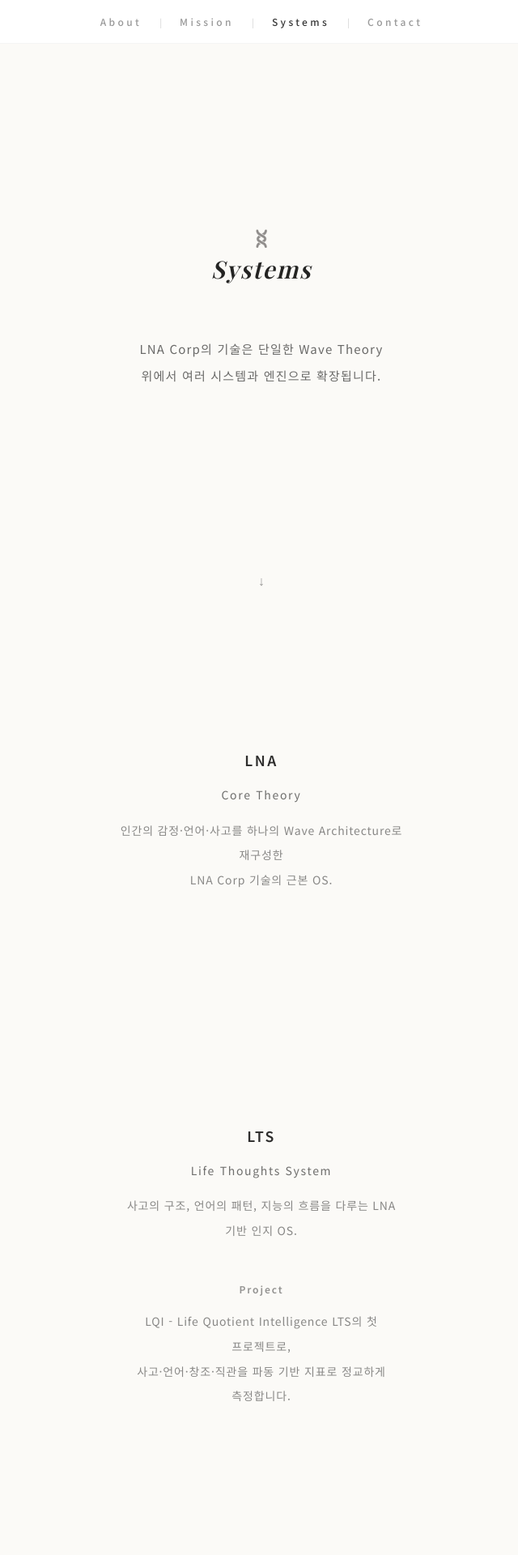
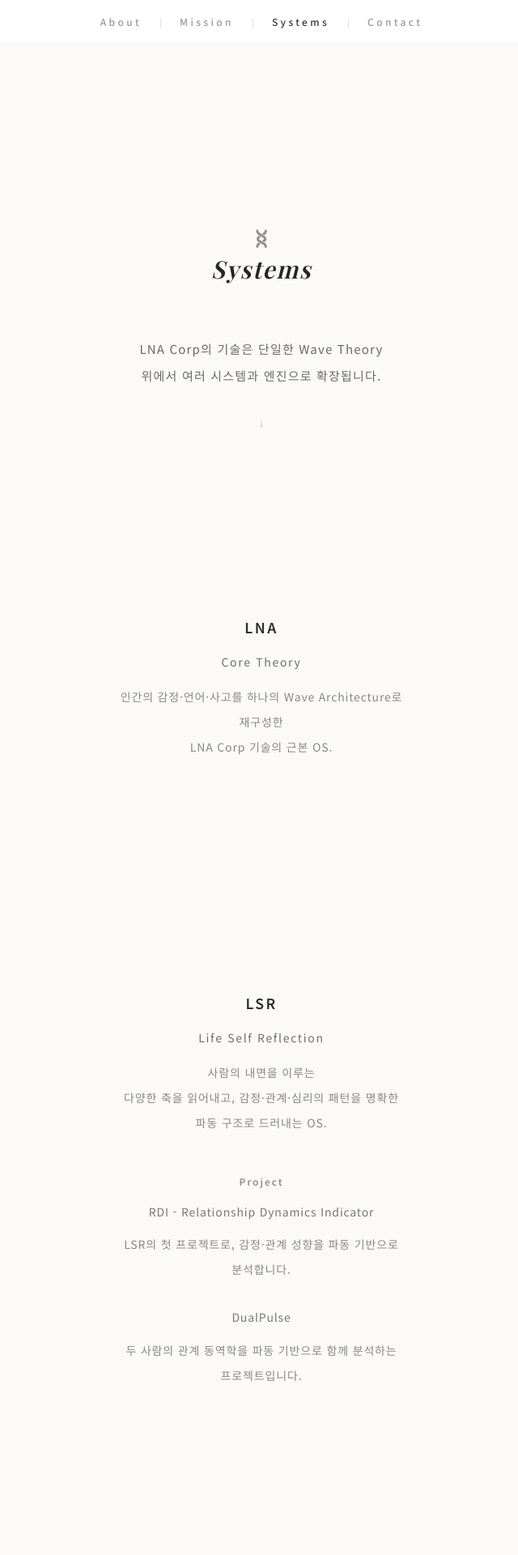
Before and after one commit to LNA-Corp/LNA, a Next.js app: page /systems in a window 1280 px wide. Shown: the top 1920 px of the page at 81% size, without its empty margins (317-957 px from the left). Built offline with nearby package versions, Linux system fonts and the light colour scheme.

Commit message:
Refine scroll hints and update Systems project listings.
Place inline arrows on intro pages, remove Contact hint, reorder LSR/LTS, and add DualPulse plus revised LQI copy.

```diff
--- a/src/app/about/page.tsx
+++ b/src/app/about/page.tsx
@@ -29,7 +29,7 @@ export default function AboutPage() {
     <PageShell>
       {(S) => (
         <>
-          <SubpageHero style={S.subpageHero} scrollTargetId="our-labs">
+          <SubpageHero style={S.subpageIntro} scrollTargetId="our-labs">
             <PageBrandHeader title="LNA" titleStyle={S.pageTitle} />
             <p style={S.lead}>
               {
--- a/src/app/contact/page.tsx
+++ b/src/app/contact/page.tsx
@@ -2,13 +2,12 @@
 
 import PageBrandHeader from "@/components/PageBrandHeader";
 import PageShell from "@/components/PageShell";
-import SubpageHero from "@/components/SubpageHero";
 
 export default function ContactPage() {
   return (
     <PageShell>
       {(S) => (
-        <SubpageHero style={S.subpageHero} scrollTargetId="site-footer">
+        <section style={S.subpageHero}>
           <PageBrandHeader title="Contact" titleStyle={S.pageTitle} />
           <p style={S.lead}>
             {
@@ -30,7 +29,7 @@ export default function ContactPage() {
           >
             contact@lna-corp.com
           </a>
-        </SubpageHero>
+        </section>
       )}
     </PageShell>
   );
--- a/src/app/globals.css
+++ b/src/app/globals.css
@@ -79,3 +79,23 @@ a {
 .page-brand-header:hover {
   opacity: 0.72;
 }
+
+@keyframes scroll-hint-pulse {
+  0%,
+  100% {
+    opacity: 0.32;
+  }
+
+  50% {
+    opacity: 0.56;
+  }
+}
+
+.scroll-hint {
+  animation: scroll-hint-pulse 2.4s ease-in-out infinite;
+}
+
+.scroll-hint:hover {
+  animation: none;
+  opacity: 0.62;
+}
--- a/src/app/mission/page.tsx
+++ b/src/app/mission/page.tsx
@@ -9,7 +9,7 @@ export default function MissionPage() {
     <PageShell>
       {(S) => (
         <>
-          <SubpageHero style={S.subpageHero} scrollTargetId="philosophy">
+          <SubpageHero style={S.subpageIntro} scrollTargetId="philosophy">
             <PageBrandHeader title="Mission" titleStyle={S.pageTitle} />
             <div style={S.quote}>
               {
--- a/src/app/systems/page.tsx
+++ b/src/app/systems/page.tsx
@@ -3,6 +3,7 @@
 import PageBrandHeader from "@/components/PageBrandHeader";
 import PageShell from "@/components/PageShell";
 import SubpageHero from "@/components/SubpageHero";
+import type { Styles } from "@/lib/styles";
 
 const SYSTEMS = [
   {
@@ -11,20 +12,30 @@ const SYSTEMS = [
     desc: "\uC778\uAC04\uC758 \uAC10\uC815\u00B7\uC5B8\uC5B4\u00B7\uC0AC\uACE0\uB97C \uD558\uB098\uC758 Wave Architecture\uB85C \uC7AC\uAD6C\uC131\uD55C\nLNA Corp \uAE30\uC220\uC758 \uADFC\uBCF8 OS.",
   },
   {
+    name: "LSR",
+    meta: "Life Self Reflection",
+    desc: "\uC0AC\uB78C\uC758 \uB0B4\uBA74\uC744 \uC774\uB8E8\uB294\n\uB2E4\uC591\uD55C \uCD95\uC744 \uC77D\uC5B4\uB0B4\uACE0, \uAC10\uC815\u00B7\uAD00\uACC4\u00B7\uC2EC\uB9AC\uC758 \uD328\uD134\uC744 \uBA85\uD655\uD55C \uD30C\uB3D9 \uAD6C\uC870\uB85C \uB4DC\uB7EC\uB0B4\uB294 OS.",
+    projects: [
+      {
+        title: "RDI - Relationship Dynamics Indicator",
+        desc: "LSR\uC758 \uCCAB \uD504\uB85C\uC81D\uD2B8\uB85C, \uAC10\uC815\u00B7\uAD00\uACC4 \uC131\uD5A5\uC744 \uD30C\uB3D9 \uAE30\uBC18\uC73C\uB85C \uBD84\uC11D\uD569\uB2C8\uB2E4.",
+      },
+      {
+        title: "DualPulse",
+        desc: "\uB450 \uC0AC\uB78C\uC758 \uAD00\uACC4 \uB3D9\uC5ED\uD559\uC744 \uD30C\uB3D9 \uAE30\uBC18\uC73C\uB85C \uD568\uAED8 \uBD84\uC11D\uD558\uB294 \uD504\uB85C\uC81D\uD2B8\uC785\uB2C8\uB2E4.",
+      },
+    ],
+  },
+  {
     name: "LTS",
     meta: "Life Thoughts System",
     desc: "\uC0AC\uACE0\uC758 \uAD6C\uC870, \uC5B8\uC5B4\uC758 \uD328\uD134, \uC9C0\uB2A5\uC758 \uD750\uB984\uC744 \uB2E4\uB8E8\uB294 LNA \uAE30\uBC18 \uC778\uC9C0 OS.",
-    projectTitle: "Project",
-    project:
-      "LQI - Life Quotient Intelligence LTS\uC758 \uCCAB \uD504\uB85C\uC81D\uD2B8\uB85C,\n\uC0AC\uACE0\u00B7\uC5B8\uC5B4\u00B7\uCC3D\uC870\u00B7\uC9C1\uAD00\uC744 \uD30C\uB3D9 \uAE30\uBC18 \uC9C0\uD45C\uB85C \uC815\uAD50\uD558\uAC8C \uCE21\uC815\uD569\uB2C8\uB2E4.",
-  },
-  {
-    name: "LSR",
-    meta: "Life Self Reflection",
-    desc: "\uC0AC\uB78C\uC758 \uB0B4\uBA74\uC744 \uC774\uB8E8\uB294\n\uB2E4\uC591\uD55C \uCD95\uC744 \uC77D\uC5B4\uB0B4\uACE0, \uAC10\uC815\u00B7\uAD00\uACC4\u00B7\uC2EC\uB9AC\uC758 \uD328\uD134\uC744 \uBA85\uD655\uD55C \uD30C\uB3D9 \uAD6C\uC870\uB85C \uB4DC\uB7EC\uB0B4\uB294 OS.",
-    projectTitle: "Project",
-    project:
-      "RDI - Relationship Dynamics Indicator LSR\uC758 \uCCAB \uD504\uB85C\uC81D\uD2B8\uB85C, \uAC10\uC815\u00B7\uAD00\uACC4 \uC131\uD5A5\uC744 \uD30C\uB3D9 \uAE30\uBC18\uC73C\uB85C \uBD84\uC11D\uD569\uB2C8\uB2E4.",
+    projects: [
+      {
+        title: "LQI - Life Quotient Intelligence (\uC608\uC815)",
+        desc: "LTS\uC758 \uCCAB \uD504\uB85C\uC81D\uD2B8\uB85C, \uC0AC\uACE0\u00B7\uC5B8\uC5B4\u00B7\uCC3D\uC870\u00B7\uC9C1\uAD00\uC744 \uD30C\uB3D9 \uAE30\uBC18 \uC9C0\uD45C\uB85C \uC815\uAD50\uD558\uAC8C \uCE21\uC815\uD560 \uC608\uC815\uC785\uB2C8\uB2E4.",
+      },
+    ],
   },
 ] as const;
 
@@ -47,12 +58,50 @@ const ENGINES = [
   },
 ] as const;
 
+function ProjectList({
+  S,
+  projects,
+}: {
+  S: Styles;
+  projects: ReadonlyArray<{ title: string; desc: string }>;
+}) {
+  return (
+    <div style={{ marginTop: 48 }}>
+      <div
+        style={{
+          fontSize: 12,
+          fontWeight: 600,
+          letterSpacing: "0.16em",
+          color: "rgba(0,0,0,0.42)",
+          marginBottom: 14,
+        }}
+      >
+        Project
+      </div>
+      {projects.map((project, idx) => (
+        <div key={project.title} style={{ marginTop: idx === 0 ? 0 : 28 }}>
+          <p
+            style={{
+              ...S.itemDesc,
+              marginTop: 0,
+              color: "rgba(0,0,0,0.52)",
+            }}
+          >
+            {project.title}
+          </p>
+          <p style={{ ...S.itemDesc, marginTop: 10 }}>{project.desc}</p>
+        </div>
+      ))}
+    </div>
+  );
+}
+
 export default function SystemsPage() {
   return (
     <PageShell>
       {(S) => (
         <>
-          <SubpageHero style={S.subpageHero} scrollTargetId="systems-content">
+          <SubpageHero style={S.subpageIntro} scrollTargetId="systems-content">
             <PageBrandHeader title="Systems" titleStyle={S.pageTitle} />
             <p style={S.lead}>
               {
@@ -70,21 +119,8 @@ export default function SystemsPage() {
               <h2 style={S.itemTitle}>{sys.name}</h2>
               <div style={S.itemMeta}>{sys.meta}</div>
               <p style={S.itemDesc}>{sys.desc}</p>
-              {"project" in sys && sys.project ? (
-                <div style={{ marginTop: 48 }}>
-                  <div
-                    style={{
-                      fontSize: 12,
-                      fontWeight: 600,
-                      letterSpacing: "0.16em",
-                      color: "rgba(0,0,0,0.42)",
-                      marginBottom: 14,
-                    }}
-                  >
-                    {sys.projectTitle}
-                  </div>
-                  <p style={S.itemDesc}>{sys.project}</p>
-                </div>
+              {"projects" in sys && sys.projects ? (
+                <ProjectList S={S} projects={sys.projects} />
               ) : null}
             </section>
           ))}
--- a/src/components/ScrollHint.tsx
+++ b/src/components/ScrollHint.tsx
@@ -19,10 +19,10 @@ export default function ScrollHint({
     <button
       type="button"
       aria-label="아래로 스크롤"
+      className="scroll-hint"
       onClick={scrollTo}
       style={{
-        marginTop: "auto",
-        paddingTop: 34,
+        marginTop: 34,
         fontSize: 16,
         fontWeight: 500,
         letterSpacing: "0.02em",
--- a/src/components/SubpageHero.tsx
+++ b/src/components/SubpageHero.tsx
@@ -9,13 +9,13 @@ export default function SubpageHero({
   children,
 }: {
   style: CSSProperties;
-  scrollTargetId: string;
+  scrollTargetId?: string;
   children: ReactNode;
 }) {
   return (
     <section style={style}>
       {children}
-      <ScrollHint targetId={scrollTargetId} />
+      {scrollTargetId ? <ScrollHint targetId={scrollTargetId} /> : null}
     </section>
   );
 }
--- a/src/lib/styles.ts
+++ b/src/lib/styles.ts
@@ -42,6 +42,17 @@ export function makeStyles(isMobile: boolean) {
     padding: isMobile
       ? `calc(36svh - ${Math.round(14.5 * 2.2 * 3)}px) 0 48px`
       : `calc(40svh - ${Math.round(15 * 2.2 * 3)}px) 0 56px`,
+  };
+
+  const subpageIntro: React.CSSProperties = {
+    display: "flex",
+    flexDirection: "column",
+    justifyContent: "flex-start",
+    alignItems: "center",
+    textAlign: "center",
+    padding: isMobile
+      ? `calc(36svh - ${Math.round(14.5 * 2.2 * 3)}px) 0 72px`
+      : `calc(40svh - ${Math.round(15 * 2.2 * 3)}px) 0 88px`,
   };
 
   const block: React.CSSProperties = {
@@ -195,6 +206,7 @@ export function makeStyles(isMobile: boolean) {
     container,
     hero,
     subpageHero,
+    subpageIntro,
     block,
     h1,
     pageTitle,
```
